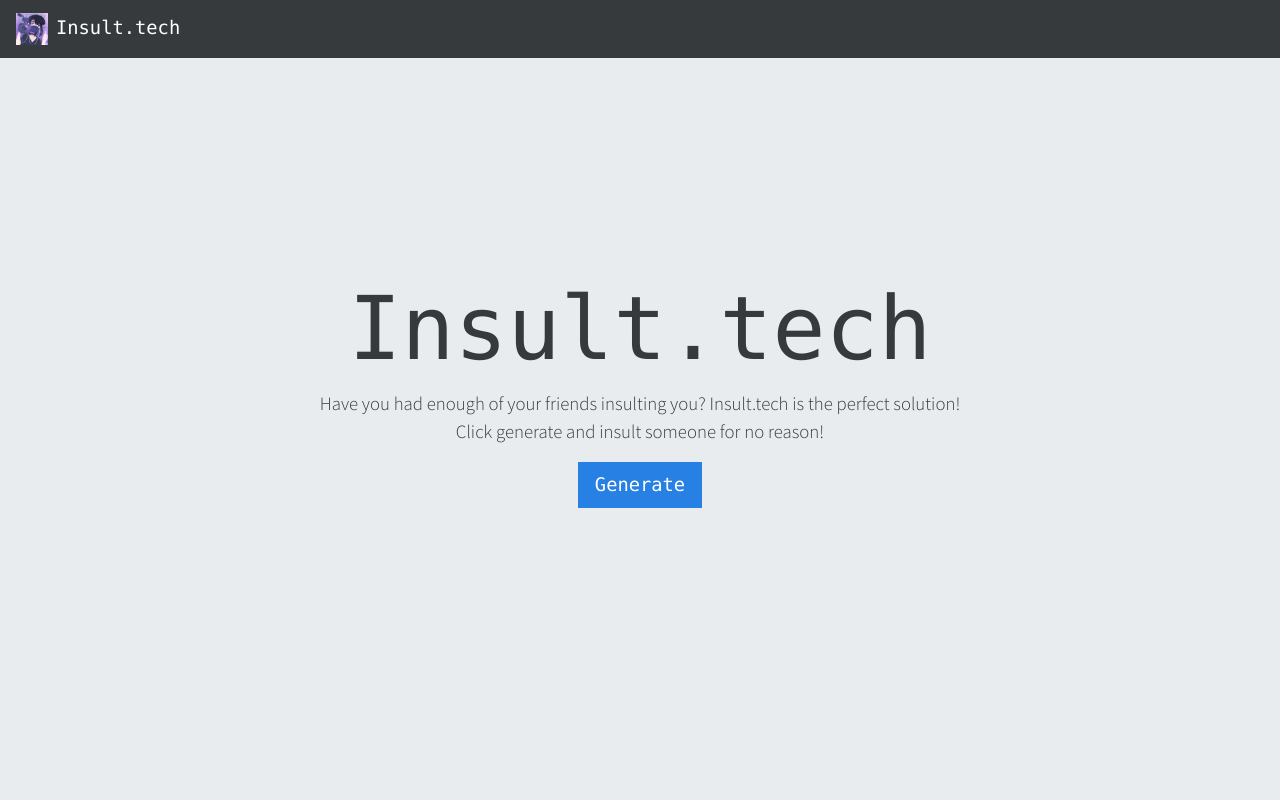
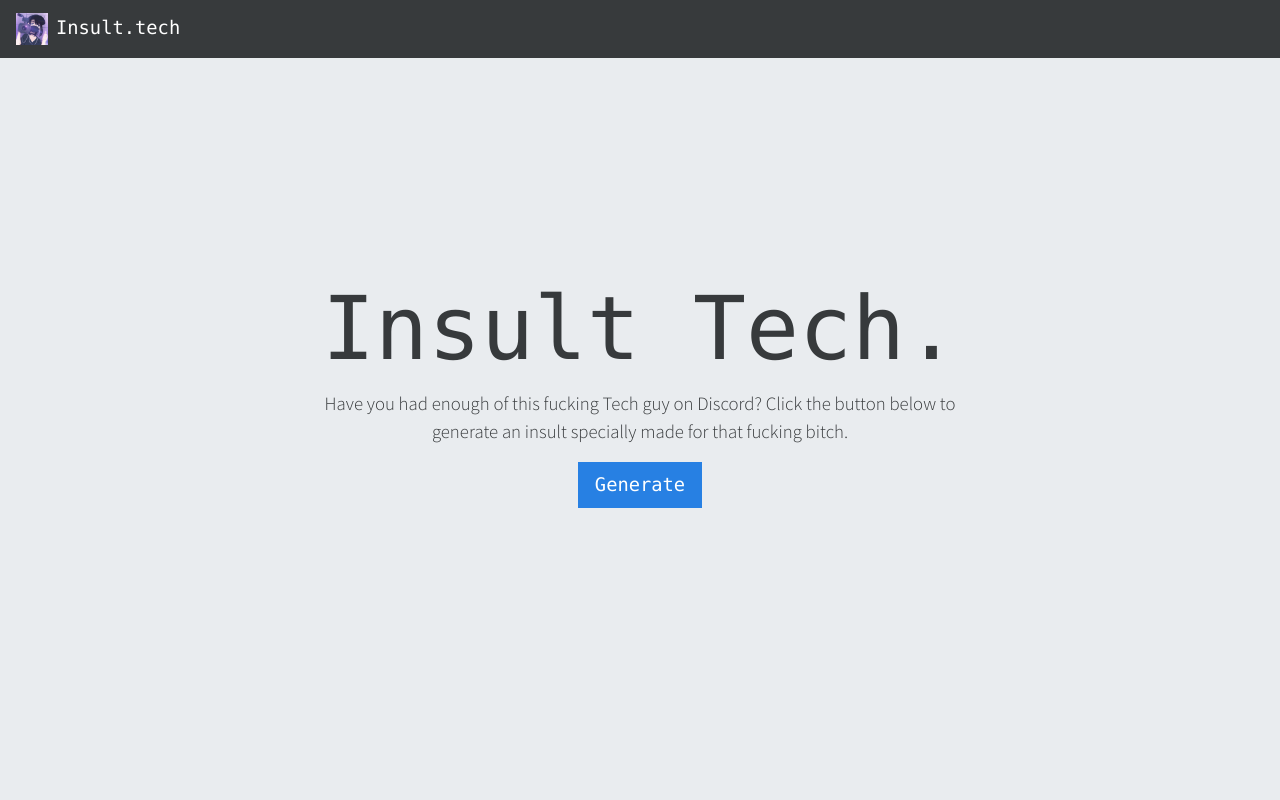
Before and after one commit to JeroenoBoy/Insult.tech, a PHP site: page / in a window 1280 px wide. Run offline with PHP 8.4, Linux system fonts and the light colour scheme; some libraries are stand-ins or nearby versions.

Commit message:
bug fixes

```diff
--- a/www/index.php
+++ b/www/index.php
@@ -15,14 +15,12 @@ $url = urldecode(str_replace($script_name, '', $_SERVER['REQUEST_URI']));
 //	Setting title & name to the person getting insulted
 if($url != '/') {
 	$name = htmlspecialchars(explode("/", $url)[1]);
-	$title = "Insult ".$name.".";
-	$desc = "Have you had enough of this fucking ".$name." guy on Discord? Click the button below to generate an insult specially made for that fucking bitch.";
 
 } else {
-	$name = "<none>";
-	$title = "Insult.tech";
-	$desc = "Have you had enough of your friends insulting you? Insult.tech is the perfect solution! Click generate and insult someone for no reason!";
+	$name = "Tech";
 }
+$desc = "Have you had enough of this fucking ".$name." guy on Discord? Click the button below to generate an insult specially made for that fucking bitch.";
+$title = "Insult ".$name.".";
 
 
 /*
@@ -43,7 +41,7 @@ $insultsRAW = fread($myFile, filesize($file));
 if($insult == "a") {
 	$insult = "Couldn't load insult";
 
-} else if($user = "<none>") {
+} else if($name == "<none>") {
 	$insults = explode("\n", $insultsRAW);
 	$insult = str_replace( "REPLACE is", "You are", $insults[ array_rand( $insults ) ] );
 
```
